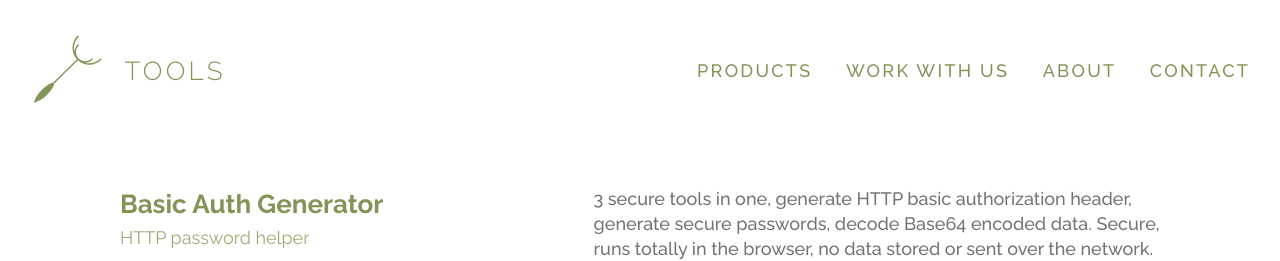
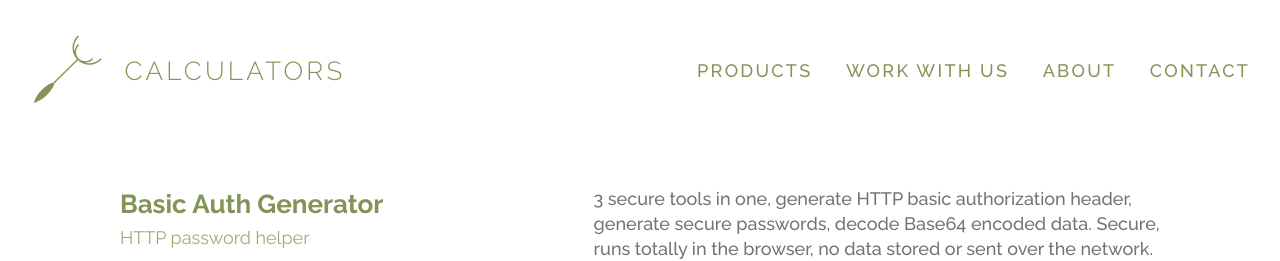
Before and after one commit to backupparachute/backupparachute.github.com, a Jekyll site: the page built from calculators.html, in a window 1280 px wide. Shown: the top 261 px of the page. Built offline with Jekyll 4.4.1, drawn with Linux system fonts in a browser that asks for light colours; comment, search, counter and statistics services are not loaded.

Commit message:
change tools to calculators

```diff
--- a/tools.html
+++ b/calculators.html
@@ -1,6 +1,6 @@
 ---
 layout: master
-title: Tools
+title: Calculators
 # navOrder: 3
 ---
 
--- a/scripts/tool_nav.js
+++ b/scripts/tool_nav.js
@@ -50,7 +50,7 @@ const nav_html = `<nav class="navbar navbar-light bg-light">
             <a class="nav-link" aria-current="page" href="https://backupparachute.com/goal-tracker?utm_source=backupparachute&utm_medium=tools_nav&utm_campaign=${campaign}&utm_content=listtextlink">Goal Tracker</a>
           </li>
           <li class="nav-item">
-            <a class="nav-link" aria-current="page" href="https://backupparachute.com/duration-calculator?utm_source=backupparachute&utm_medium=tools_nav&utm_campaign=${campaign}&utm_content=listtextlink">duration-calculator</a>
+            <a class="nav-link" aria-current="page" href="https://backupparachute.com/duration-calculator?utm_source=backupparachute&utm_medium=tools_nav&utm_campaign=${campaign}&utm_content=listtextlink">Duration Calculator</a>
           </li>
         </ul>
         <!--
```
